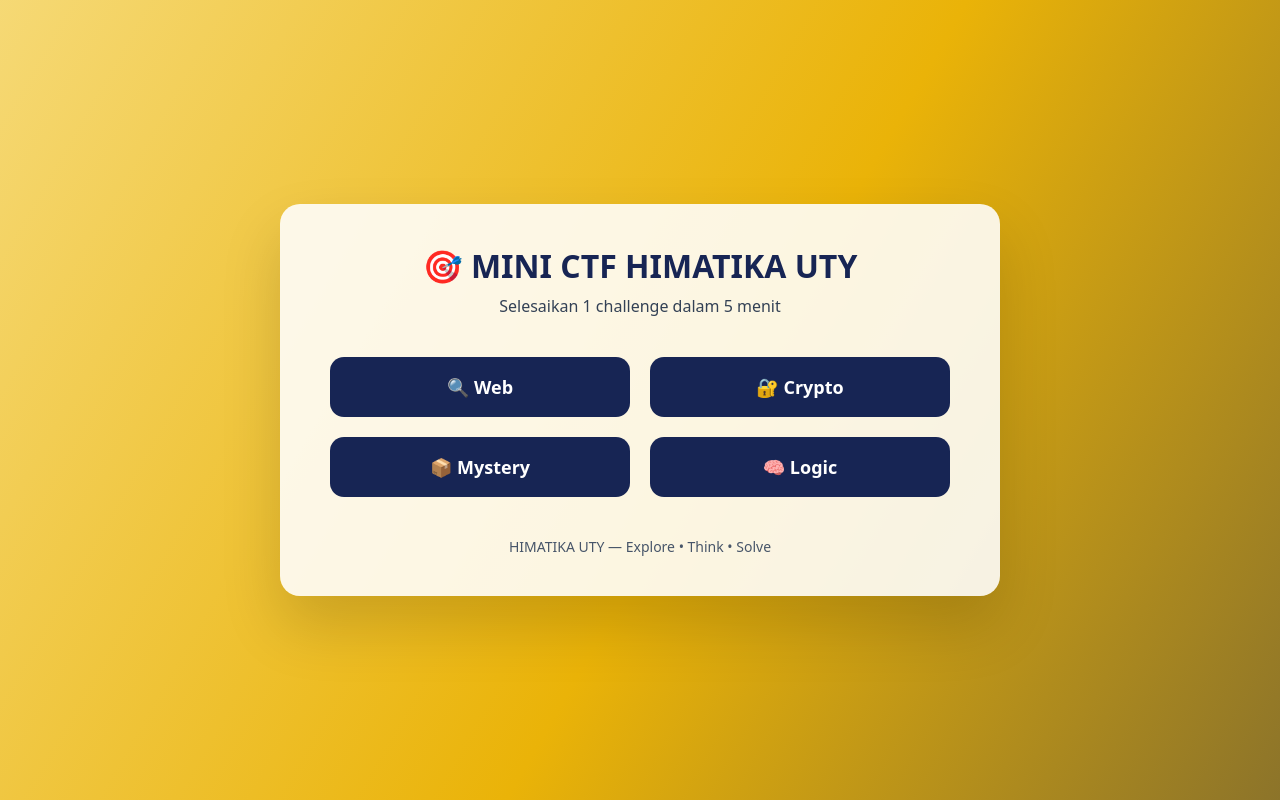
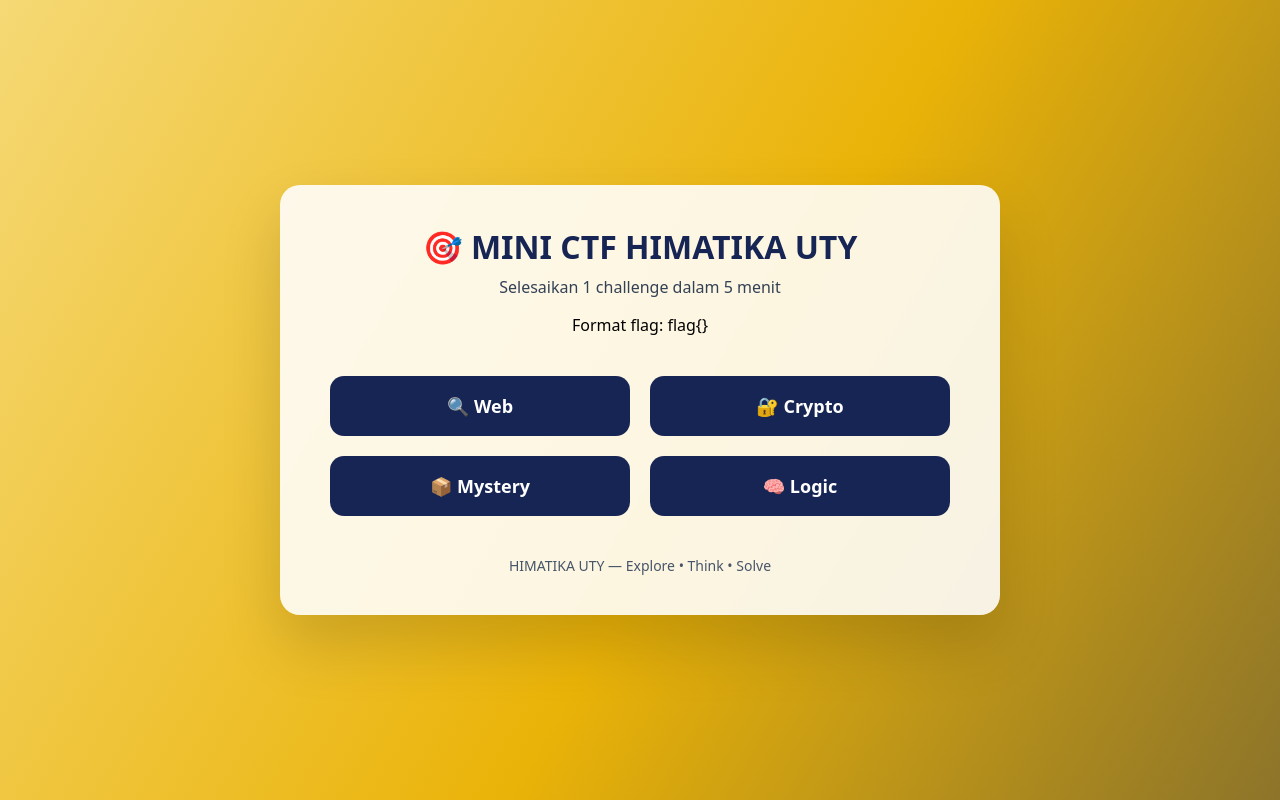
Before and after one commit to codewithamasu/mini-ctf-himatika, a website: page index.html in a window 1280 px wide. Drawn offline with Linux system fonts and the light colour scheme.

Commit message:
refactor: adding short information for the flag format
add new file

```diff
--- a/index.html
+++ b/index.html
@@ -10,6 +10,7 @@
     <header>
       <h1>🎯 MINI CTF HIMATIKA UTY</h1>
       <p>Selesaikan 1 challenge dalam 5 menit</p>
+      <span>Format flag: flag{}</span>
     </header>
 
     <main class="menu">
```
